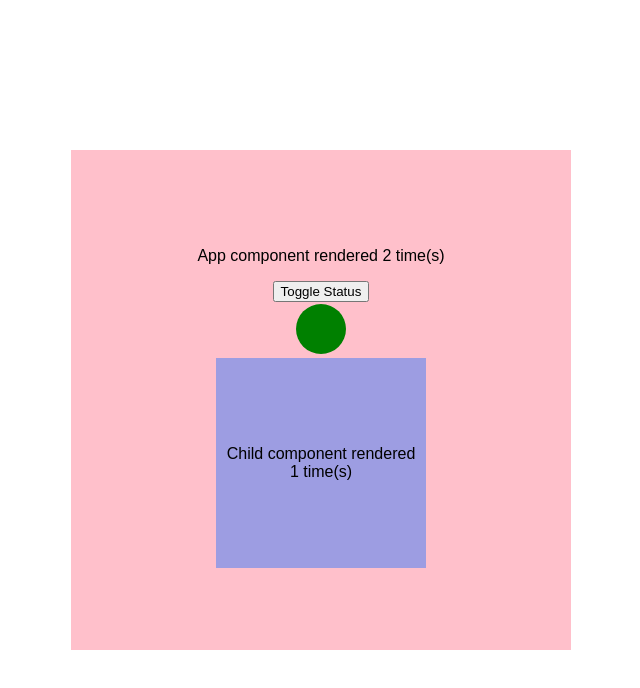
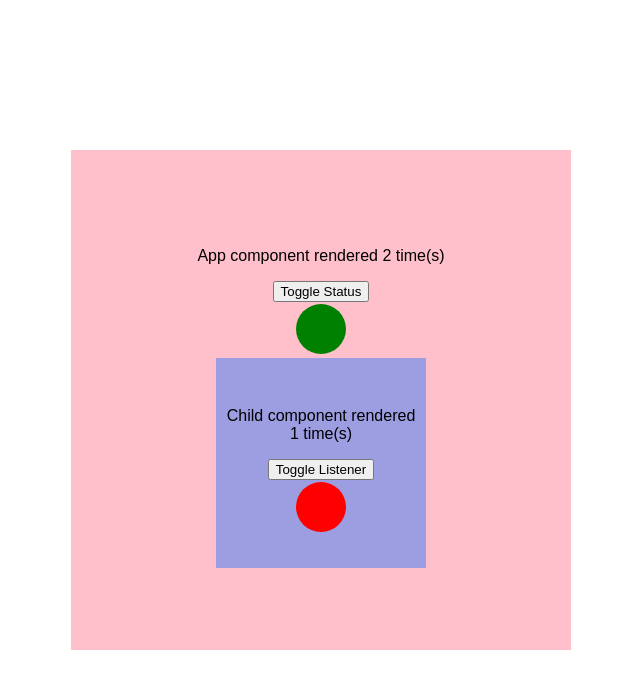
Before and after one commit to aritrakoley/ReactJS_useEffect_addEventListener, a React (Create React App) app: page / in a window 1280 px wide. Both pictures are taken after a click on the button "Toggle Status". Shown: the top 688 px of the page, without its empty margins (319-959 px from the left). Built offline with nearby package versions, Linux system fonts and the light colour scheme.

Commit message:
Add state handling to child

```diff
--- a/src/App.js
+++ b/src/App.js
@@ -5,17 +5,24 @@ let appRenderCounter = 0;
 let childRenderCounter = 0;
 
 function Child() {
+  const [isActive, setIsActive] = useState(false);
   const handleClick = () => console.log("click");
   useEffect(() => {
     console.log("Child useEffect called");
-    window.addEventListener("click", handleClick);
+    if (isActive) window.addEventListener("click", handleClick);
 
     return () => window.removeEventListener("click", handleClick);
-  }, []);
+  }, [isActive]);
 
   childRenderCounter++;
   console.log(`Child component rendered ${childRenderCounter} time(s)`);
-  return <div className="child">Child component rendered {childRenderCounter} time(s)</div>
+  return (
+    <div className="child">
+      <p>Child component rendered {childRenderCounter} time(s)</p>
+      <button onClick={() => setIsActive(!isActive)}>Toggle Listener</button>
+      <div className={`status ${isActive ? "on" : "off"}`}></div>
+    </div>
+  );
 }
 
 function App() {
```
